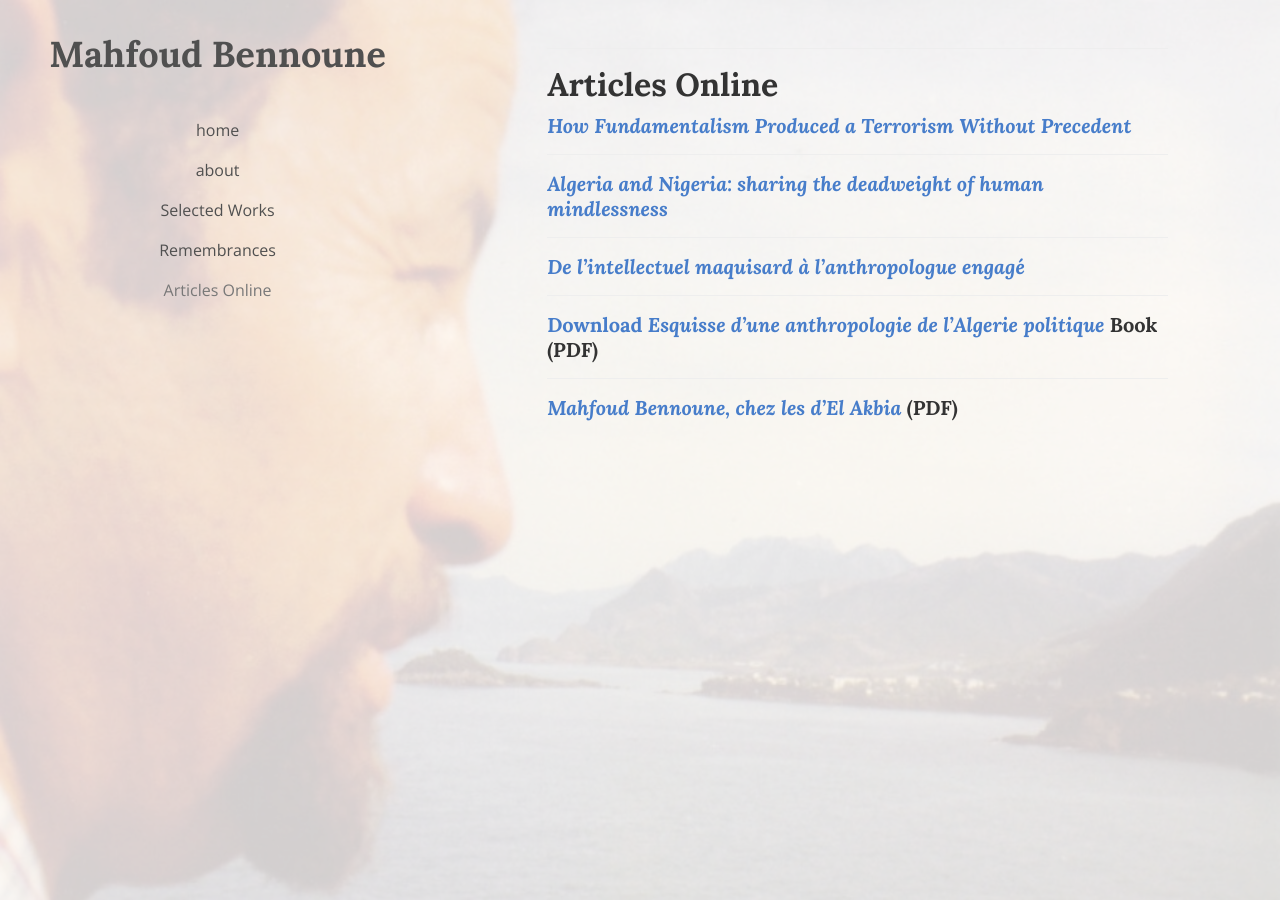
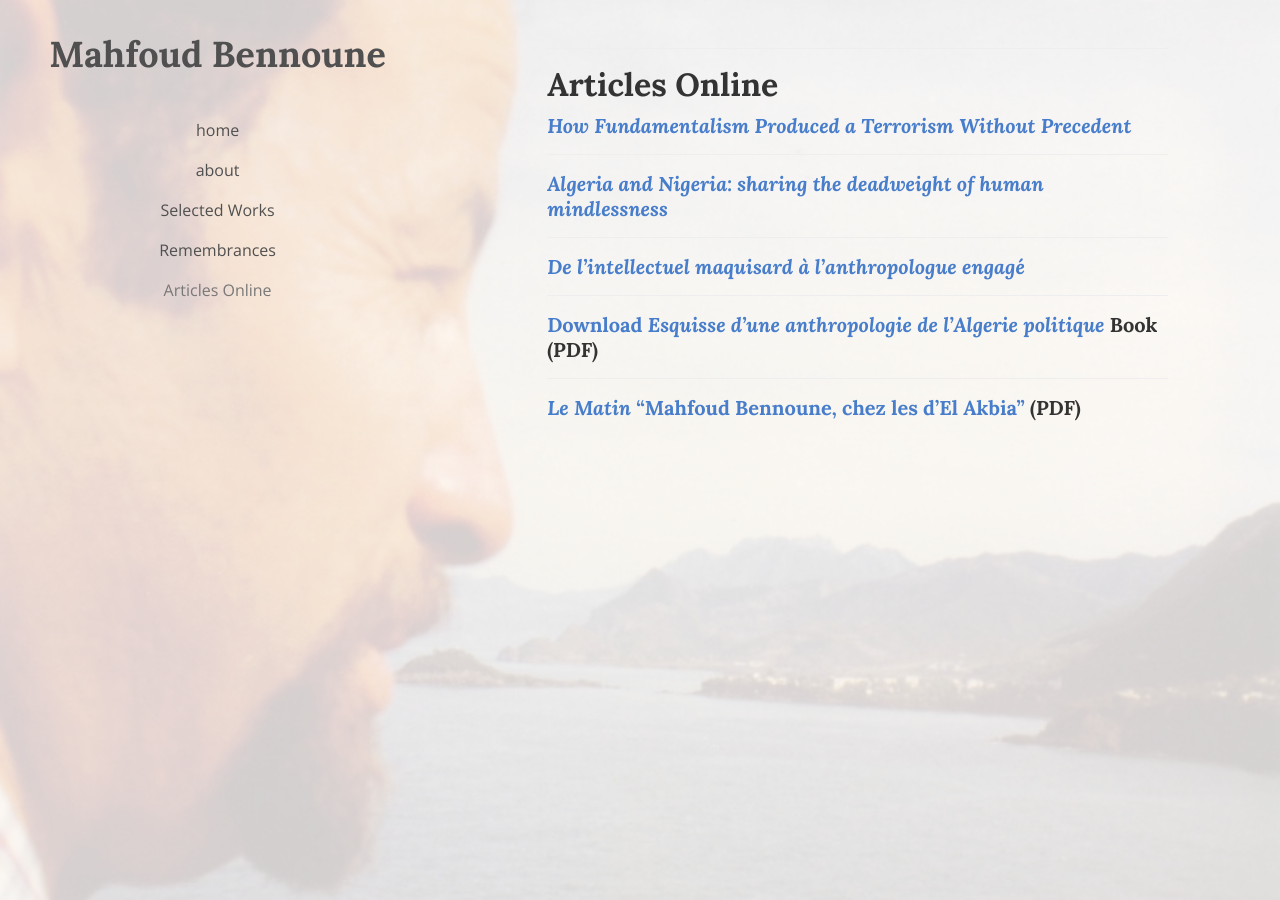
Before and after one commit to sonnetmedia/mahfoudbennoune.com, a Jekyll site: the page built from _pages/articles-online.md, in a window 1280 px wide. Built offline with Jekyll 4.4.1, drawn with Linux system fonts in a browser that asks for light colours; nearby versions of some CDN libraries.

Commit message:
update article copy le matin

```diff
--- a/_pages/articles-online.md
+++ b/_pages/articles-online.md
@@ -23,4 +23,4 @@ permalink: /articles-online/
 ---
 
 
-##### [*Mahfoud Bennoune, chez les d'El Akbia*](/assets/files/le-matin.pdf) (PDF)
+##### [*Le Matin* "Mahfoud Bennoune, chez les d'El Akbia"](/assets/files/le-matin.pdf) (PDF)
```
